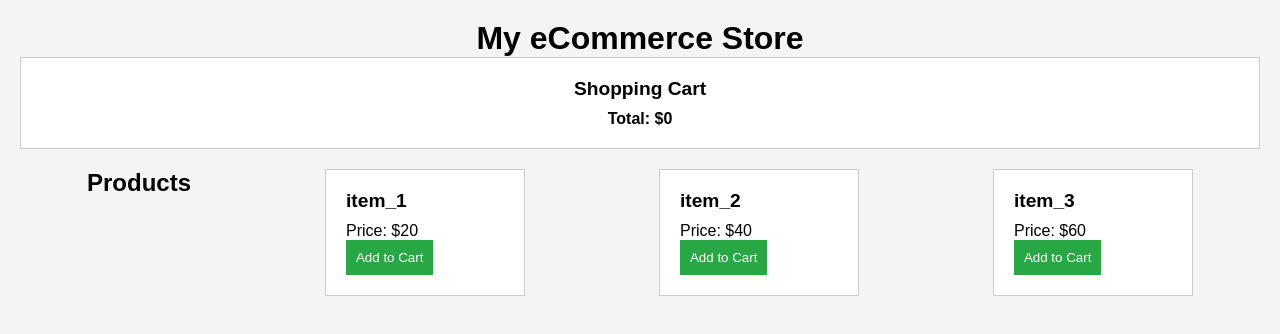
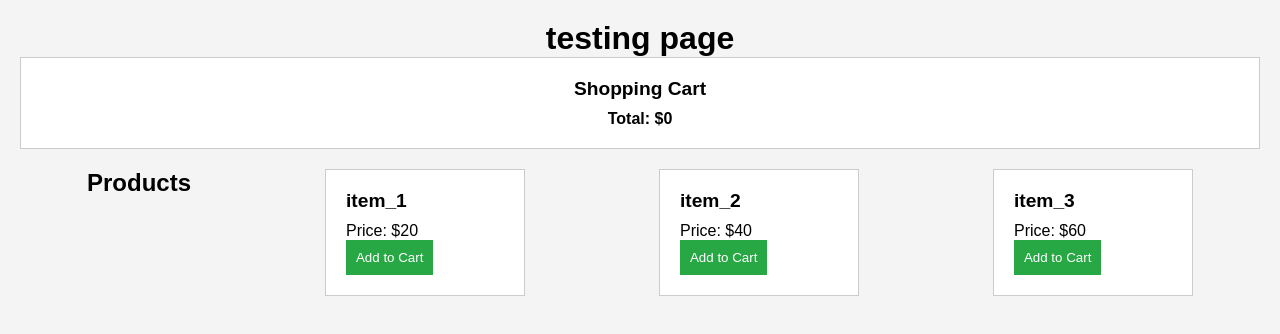
Before and after one commit to Mahmoudrda/demo_site, a plain HTML site: page index.html in a window 1280 px wide. Drawn offline with Linux system fonts and the light colour scheme.

Commit message:
Update index.html

```diff
--- a/index.html
+++ b/index.html
@@ -20,7 +20,7 @@ height="0" width="0" style="display:none;visibility:hidden"></iframe></noscript>
 <!-- End Google Tag Manager (noscript) -->
 
     <header>
-        <h1>My eCommerce Store</h1>
+        <h1>testing page</h1>
         <div id="cart">
             <h2>Shopping Cart</h2>
             <ul id="cart-items">
```
